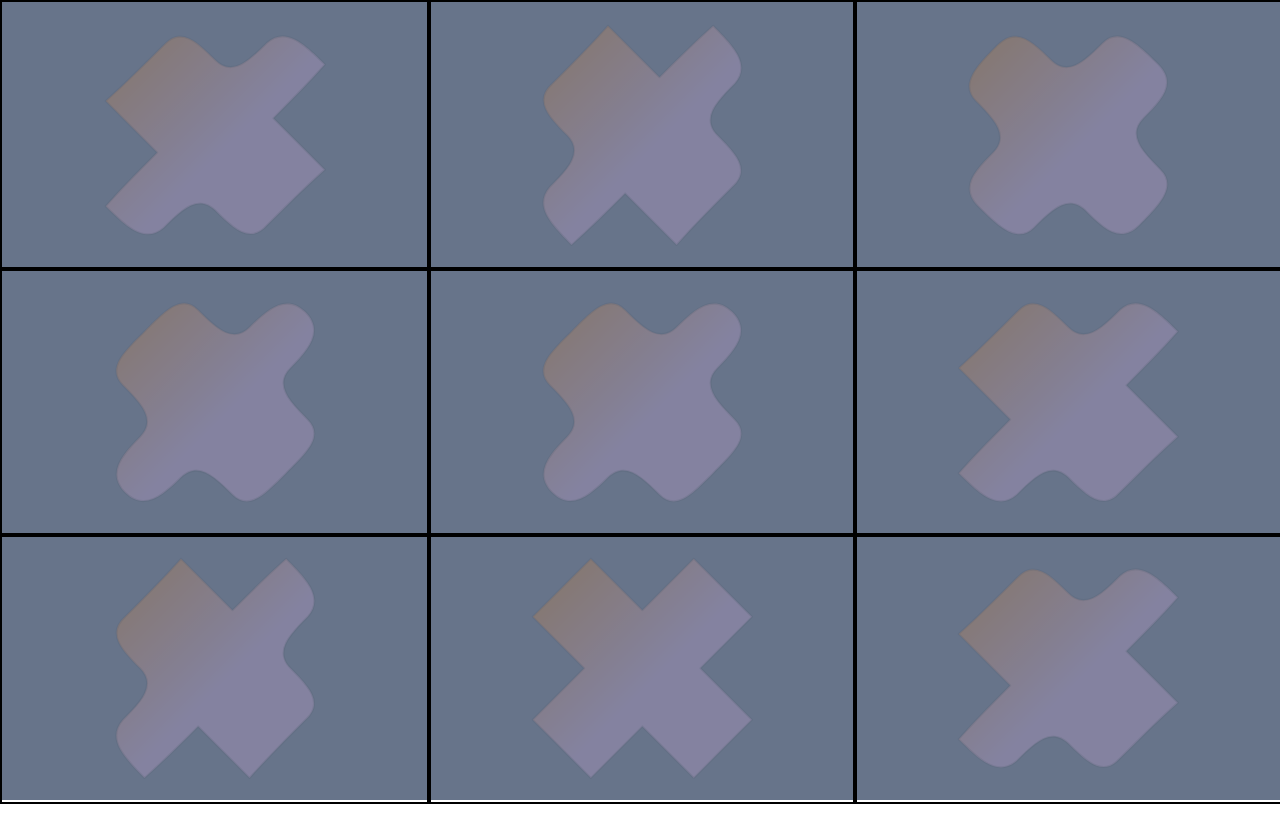
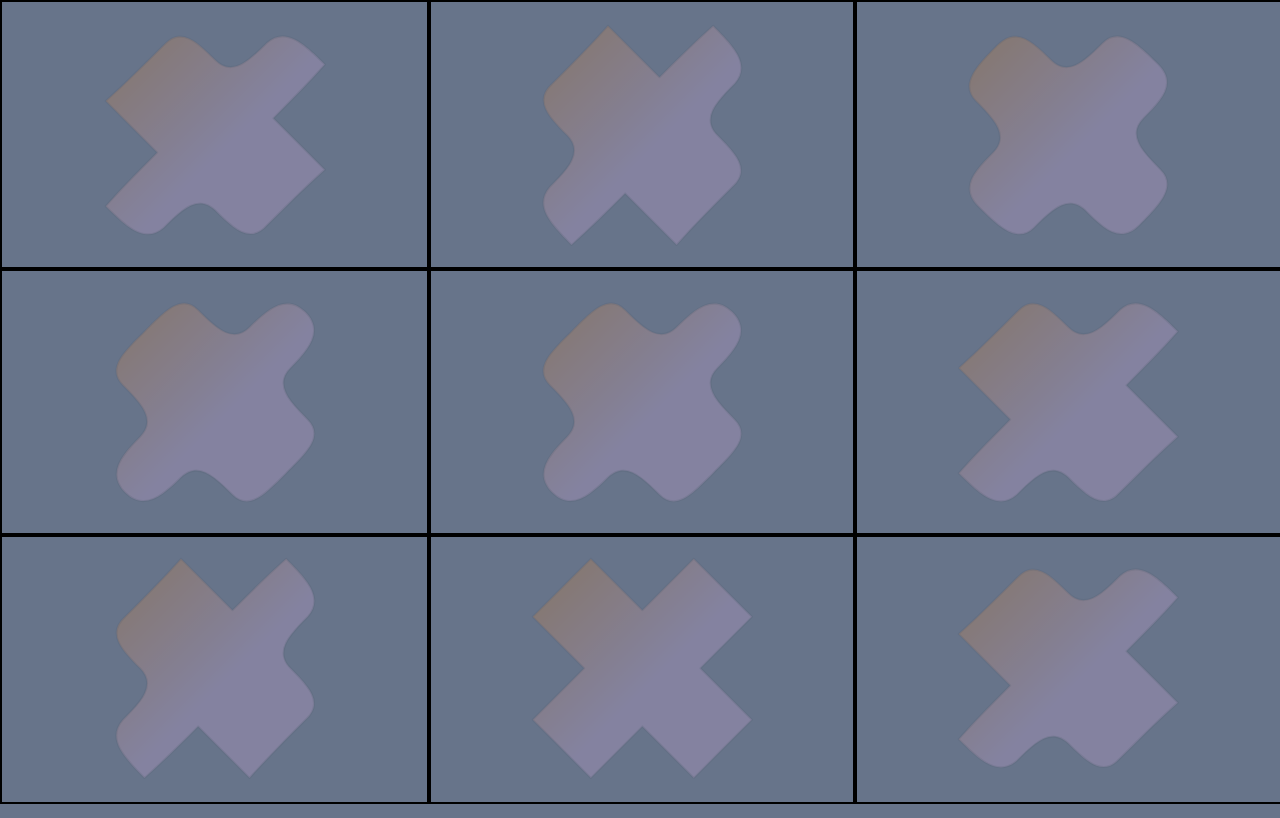
Before and after one commit to derekmiranda/toe-tac-tic, a website built with Vite: page index.html in a window 1280 px wide. Built offline with nearby package versions, Linux system fonts and the light colour scheme.

Commit message:
canvas behind

```diff
--- a/src/main.js
+++ b/src/main.js
@@ -99,6 +99,7 @@ function setUpCanvas() {
   ctx = canvas.getContext("2d");
 
   resizeCanvas();
+  resetCanvas();
   window.addEventListener("resize", debounce(resizeCanvas, 1));
 }
 
@@ -162,12 +163,18 @@ function createMorphTween(index, shapeIndex) {
     .pause();
 }
 
+function resetCanvas() {
+  ctx.fillStyle = "#67748a";
+  ctx.fillRect(0, 0, canvas.width, canvas.height);
+}
+
 function handleAllCellsLockedIn() {
   const allCellsLockedIn =
     clickOrder.length === CELL_NUM &&
     clickOrder.every((state) => state.lockedIn);
   if (!allCellsLockedIn) return;
 
+  resetCanvas();
   ctx.beginPath();
   ctx.lineWidth = 2;
 
--- a/src/style.css
+++ b/src/style.css
@@ -10,6 +10,7 @@ body {
   top: 0;
   left: 0;
   pointer-events: none;
+  z-index: -1;
 }
 
 #gradient {
@@ -23,7 +24,6 @@ body {
   height: 100vh;
   grid-template-columns: 1fr 1fr 1fr;
   margin: 0;
-  background: rgb(103, 116, 138);
 }
 
 .cell-svg {
```
